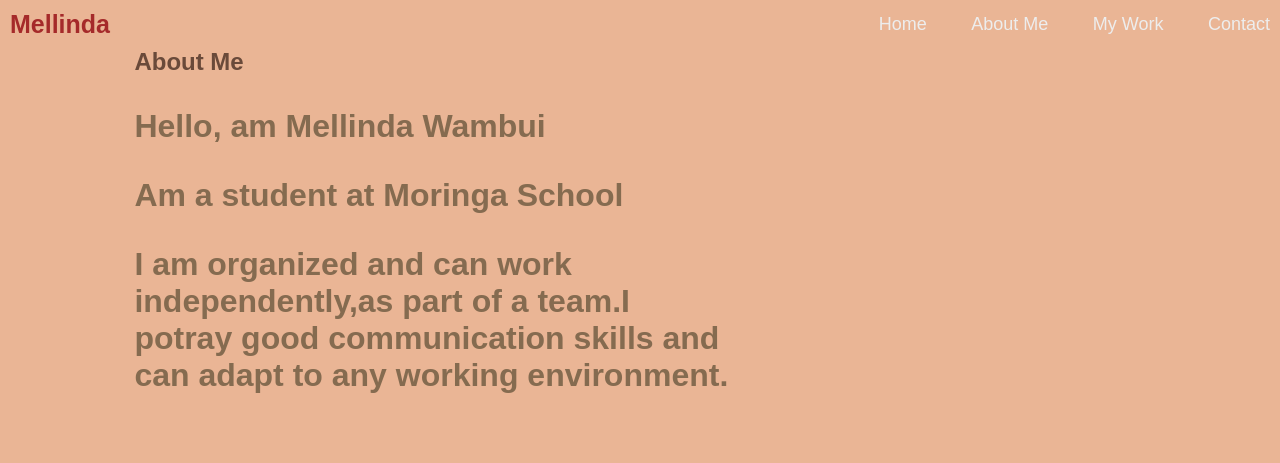
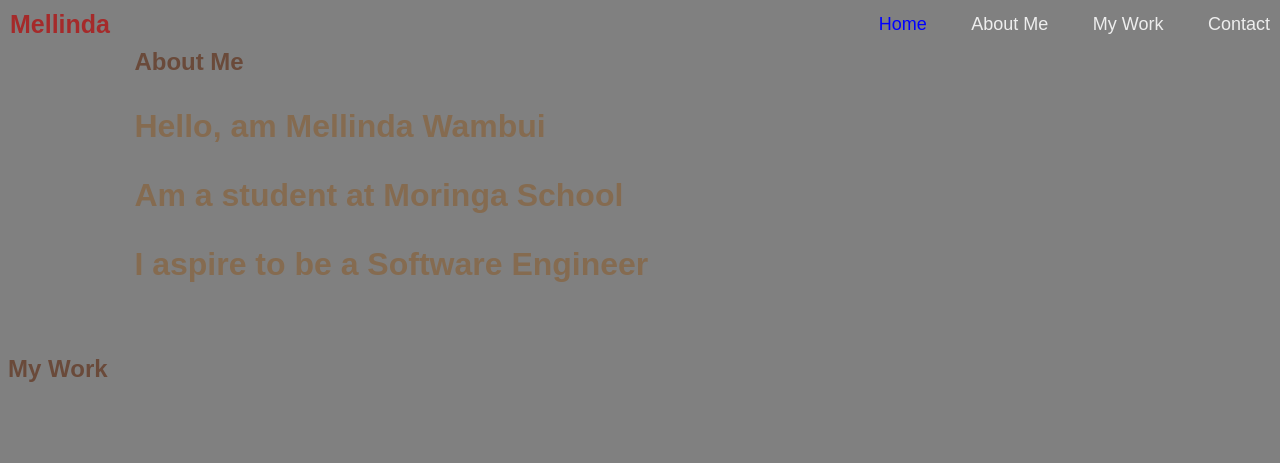
Before and after one commit to Mellinda-alt/my-personal-website, a plain HTML site: page index.html in a window 1280 px wide. Shown: the top 463 px of the page. Drawn offline with Linux system fonts and the light colour scheme; a web font is replaced by a local one.

Commit message:
modified syle.css and index.html

```diff
--- a/index.html
+++ b/index.html
@@ -2,7 +2,7 @@
 <html lang="en">
     <head>
         <link rel="stylesheet" href="style.css"/>
-        <link rel="icon" href="https://fontawesome.com/icons/phone?f=classic&s=solid" type="image/x-icon">
+        <link rel="stylesheet" href="https://cdnjs.cloudflare.com/ajax/libs/font-awesome/6.5.2/css/all.min.css" integrity="sha512-SnH5WK+bZxgPHs44uWIX+LLJAJ9/2PkPKZ5QiAj6Ta86w+fsb2TkcmfRyVX3pBnMFcV7oQPJkl9QevSCWr3W6A==" crossorigin="anonymous" referrerpolicy="no-referrer" />
         <title>My Personal Website</title>
     </head>
     <body>
@@ -12,7 +12,7 @@
             <a href="#" class="logo">Mellinda</a>
 
             <nav class="navbar">
-                <a href="#">Home</a>
+                <a href="#" class="homie">Home</a>
                 <a href="#">About Me</a>
                 <a href="#">My Work</a>
                 <a href="#">Contact</a>
@@ -26,7 +26,7 @@
                 <h2 class="line">About Me</h2>
                 <h3>Hello, am Mellinda Wambui</h3>
                 <h3>Am a student at Moringa School</h3>
-                <h3>I am organized and can work independently,as part of a team.I potray good communication skills and can adapt to any working environment.</h3>
+                <h3>I aspire to be a Software Engineer</h3>
 
             </div>
         </section>
@@ -44,8 +44,16 @@
         <section>
             <div>
                 <h1 id="cont">Contact Me</h1>
+                <a href="">
+                    <i class="fa-solid fa-phone"></i>
+                </a>
                 <h3>0726457123</h3>
+                <a href="">
+                    <i class="fa-solid fa-envelope"></i>
+                </a>
                 <h3>Email:melwamsh@gmail.com</h3>
+
+
 
             </div>
         </section>
--- a/style.css
+++ b/style.css
@@ -11,7 +11,7 @@ html{
 }
 
 body{
-    background: #eab595;
+    background: gray;
 }
 
 .intro{
@@ -44,7 +44,8 @@ body{
     transition: 2s;
 }
 
-.navbar a:hover{
+.navbar a:hover,
+.navbar a.homie{
     color: blue;
 }
 
```
Also changed, not shown: node.js (deleted).
